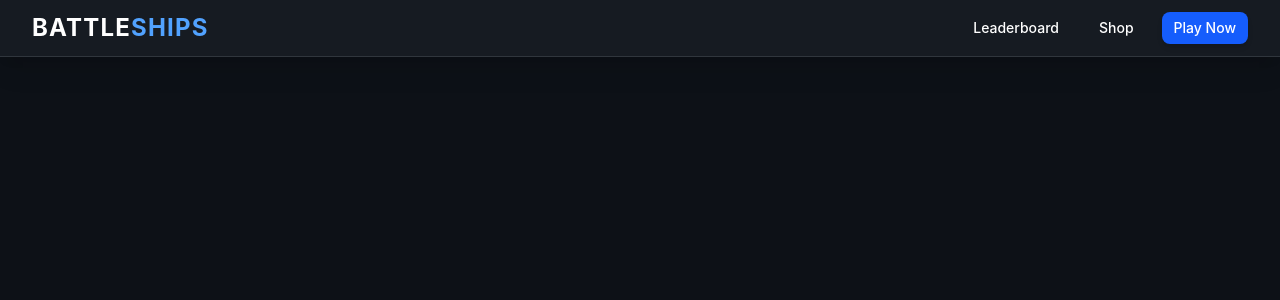
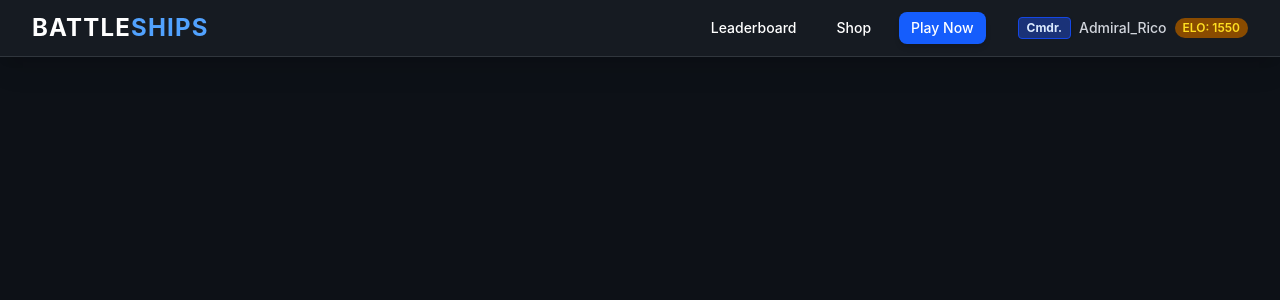
Before and after one commit to XggXWolf/Battleships, a React (Vite) app in the folder client/: page / in a window 1280 px wide. Shown: the top 300 px of the page. Built offline with nearby package versions, Linux system fonts and the light colour scheme.

Commit message:
Add player info, finalize desktop header

```diff
--- a/client/src/Components/Header/Desktop/Desktop.tsx
+++ b/client/src/Components/Header/Desktop/Desktop.tsx
@@ -1,5 +1,6 @@
 import NavMenu from "./NavMenu/NavMenu";
 import Logo from "../Logo";
+import PlayerInfo from "../PlayerInfo";
 
 export default function Desktop() {
     return (
@@ -7,6 +8,11 @@ export default function Desktop() {
             <Logo />
             <div className="right-panel flex items-center">
                 <NavMenu />
+                <PlayerInfo
+                    playerRank="Cmdr."
+                    playerName="Admiral_Rico"
+                    playerElo={1550}
+                />
             </div>
         </div>
     );
--- /dev/null
+++ b/client/src/Components/Header/PlayerInfo.tsx
@@ -0,0 +1,28 @@
+interface PlayerInfoProps {
+    playerName: string;
+    playerElo: number;
+    playerRank: string;
+}
+
+export default function PlayerInfo({
+    playerName,
+    playerElo,
+    playerRank,
+}: PlayerInfoProps) {
+    return (
+        <div className="flex items-center space-x-2 sm:space-x-4 ml-2 md:ml-8">
+            <div id="player-info" className="flex items-center space-x-2">
+                <span className="text-sm font-medium text-gray-300 hidden sm:flex items-center truncate max-w-[150px]">
+                    <span className="bg-blue-900/80 text-blue-100 text-xs font-bold px-2 py-0.5 rounded border border-blue-700 mr-2 shadow-sm">
+                        {playerRank}
+                    </span>
+                    {playerName}
+                </span>
+
+                <span className="bg-yellow-800 text-yellow-300 text-xs font-semibold px-2 py-0.5 rounded-full whitespace-nowrap">
+                    ELO: {playerElo}
+                </span>
+            </div>
+        </div>
+    );
+}
```
